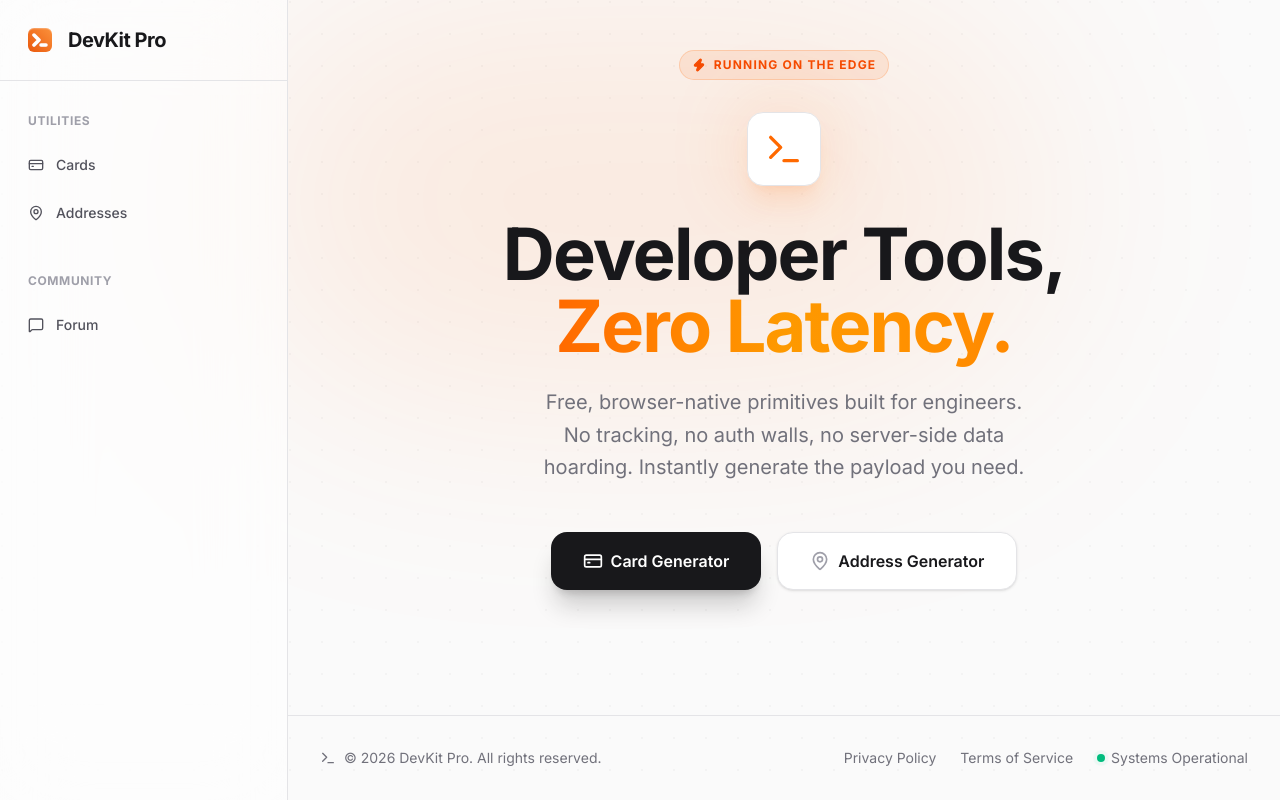
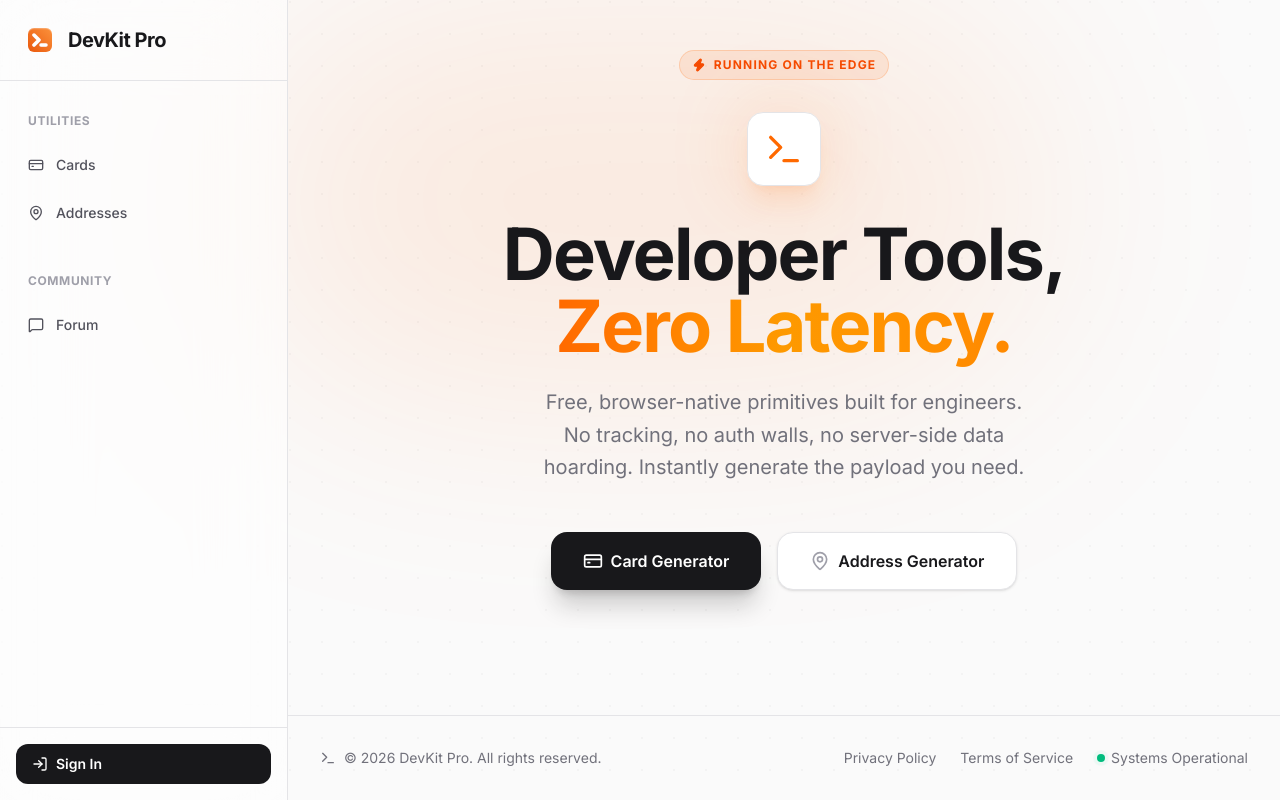
Before and after one commit to visatk/memory, a React (Vite) app: page / in a window 1280 px wide. Built offline with nearby package versions, Linux system fonts and the light colour scheme; no server answers; the HTML template or start-up script is replaced by a standard one.

Commit message:
Update Sidebar.tsx

```diff
--- a/src/components/layout/Sidebar.tsx
+++ b/src/components/layout/Sidebar.tsx
@@ -1,10 +1,19 @@
-import { NavLink } from 'react-router-dom';
+import { NavLink, useNavigate } from 'react-router-dom';
+import { LogIn, LogOut, User } from 'lucide-react';
 import { Logo } from '../Logo';
 import { NAV_ITEMS } from '../../config/navigation';
+import { useAuth } from '../../context/AuthContext';
 
 export function Sidebar() {
   const utilities = NAV_ITEMS.filter(item => item.group === 'Utilities');
   const community = NAV_ITEMS.filter(item => item.group === 'Community');
+  const { user, logout, isLoading } = useAuth();
+  const navigate = useNavigate();
+
+  const handleLogout = async () => {
+    await logout();
+    navigate('/login');
+  };
 
   return (
     <aside className="border-r border-zinc-200 dark:border-zinc-800 bg-white/50 dark:bg-[#0a0a0a]/50 backdrop-blur-2xl hidden md:flex flex-col sticky top-0 h-screen transition-all duration-300 w-20 lg:w-72 z-40">
@@ -18,14 +27,8 @@ export function Sidebar() {
       <nav className="flex-1 p-3 lg:p-4 flex flex-col gap-2 overflow-y-auto overflow-x-hidden custom-scrollbar">
         <div className="hidden lg:block text-xs font-bold text-zinc-400 uppercase tracking-wider mb-2 px-3 mt-4">Utilities</div>
         <div className="lg:hidden w-full h-px bg-zinc-200 dark:bg-zinc-800 my-2"></div>
-
         {utilities.map(({ to, icon: Icon, label }) => (
-          <NavLink
-            key={to}
-            to={to}
-            title={label}
-            className={({ isActive }) => `group flex items-center justify-center lg:justify-start gap-3 p-3 lg:px-3 lg:py-2.5 rounded-xl text-sm font-medium transition-all focus-visible:outline-none focus-visible:ring-2 focus-visible:ring-orange-500 ${isActive ? 'bg-orange-500 text-white shadow-md shadow-orange-500/20' : 'text-zinc-600 dark:text-zinc-400 hover:bg-zinc-100 dark:hover:bg-zinc-800/50 hover:text-zinc-900 dark:hover:text-zinc-100'}`}
-          >
+          <NavLink key={to} to={to} title={label} className={({ isActive }) => `group flex items-center justify-center lg:justify-start gap-3 p-3 lg:px-3 lg:py-2.5 rounded-xl text-sm font-medium transition-all focus-visible:outline-none focus-visible:ring-2 focus-visible:ring-orange-500 ${isActive ? 'bg-orange-500 text-white shadow-md shadow-orange-500/20' : 'text-zinc-600 dark:text-zinc-400 hover:bg-zinc-100 dark:hover:bg-zinc-800/50 hover:text-zinc-900 dark:hover:text-zinc-100'}`}>
             <Icon className="size-5 lg:size-4 shrink-0 transition-transform group-hover:scale-110 lg:group-hover:scale-100" />
             <span className="hidden lg:block whitespace-nowrap">{label}</span>
           </NavLink>
@@ -33,19 +36,37 @@ export function Sidebar() {
 
         <div className="hidden lg:block text-xs font-bold text-zinc-400 uppercase tracking-wider mb-2 px-3 mt-8">Community</div>
         <div className="lg:hidden w-full h-px bg-zinc-200 dark:bg-zinc-800 my-2 mt-4"></div>
-
         {community.map(({ to, icon: Icon, label }) => (
-          <NavLink
-            key={to}
-            to={to}
-            title={label}
-            className={({ isActive }) => `group flex items-center justify-center lg:justify-start gap-3 p-3 lg:px-3 lg:py-2.5 rounded-xl text-sm font-medium transition-all focus-visible:outline-none focus-visible:ring-2 focus-visible:ring-orange-500 ${isActive ? 'bg-orange-500 text-white shadow-md shadow-orange-500/20' : 'text-zinc-600 dark:text-zinc-400 hover:bg-zinc-100 dark:hover:bg-zinc-800/50 hover:text-zinc-900 dark:hover:text-zinc-100'}`}
-          >
+          <NavLink key={to} to={to} title={label} className={({ isActive }) => `group flex items-center justify-center lg:justify-start gap-3 p-3 lg:px-3 lg:py-2.5 rounded-xl text-sm font-medium transition-all focus-visible:outline-none focus-visible:ring-2 focus-visible:ring-orange-500 ${isActive ? 'bg-orange-500 text-white shadow-md shadow-orange-500/20' : 'text-zinc-600 dark:text-zinc-400 hover:bg-zinc-100 dark:hover:bg-zinc-800/50 hover:text-zinc-900 dark:hover:text-zinc-100'}`}>
             <Icon className="size-5 lg:size-4 shrink-0 transition-transform group-hover:scale-110 lg:group-hover:scale-100" />
             <span className="hidden lg:block whitespace-nowrap">{label}</span>
           </NavLink>
         ))}
       </nav>
+
+      {/* Auth Footer */}
+      <div className="p-4 border-t border-zinc-200 dark:border-zinc-800">
+        {isLoading ? (
+          <div className="h-10 bg-zinc-200 dark:bg-zinc-800 rounded-xl animate-pulse w-full"></div>
+        ) : user ? (
+          <div className="flex items-center justify-between gap-2 p-2 lg:px-3 lg:py-2 bg-zinc-100 dark:bg-zinc-800/50 rounded-xl border border-zinc-200 dark:border-zinc-700/50">
+            <div className="flex items-center gap-2 overflow-hidden">
+              <div className="size-8 rounded-full bg-orange-500 flex items-center justify-center shrink-0 shadow-inner">
+                <User className="size-4 text-white" />
+              </div>
+              <span className="hidden lg:block text-sm font-semibold text-zinc-900 dark:text-white truncate">{user.username}</span>
+            </div>
+            <button onClick={handleLogout} className="hidden lg:flex p-2 text-zinc-400 hover:text-orange-500 transition-colors" title="Logout">
+              <LogOut className="size-4" />
+            </button>
+          </div>
+        ) : (
+          <NavLink to="/login" className="flex items-center justify-center lg:justify-start gap-2 p-3 lg:px-4 lg:py-2.5 w-full bg-zinc-900 hover:bg-orange-500 text-white dark:bg-zinc-100 dark:text-zinc-900 dark:hover:bg-orange-500 dark:hover:text-white rounded-xl text-sm font-semibold transition-all">
+            <LogIn className="size-5 lg:size-4" />
+            <span className="hidden lg:block">Sign In</span>
+          </NavLink>
+        )}
+      </div>
     </aside>
   );
 }
```
